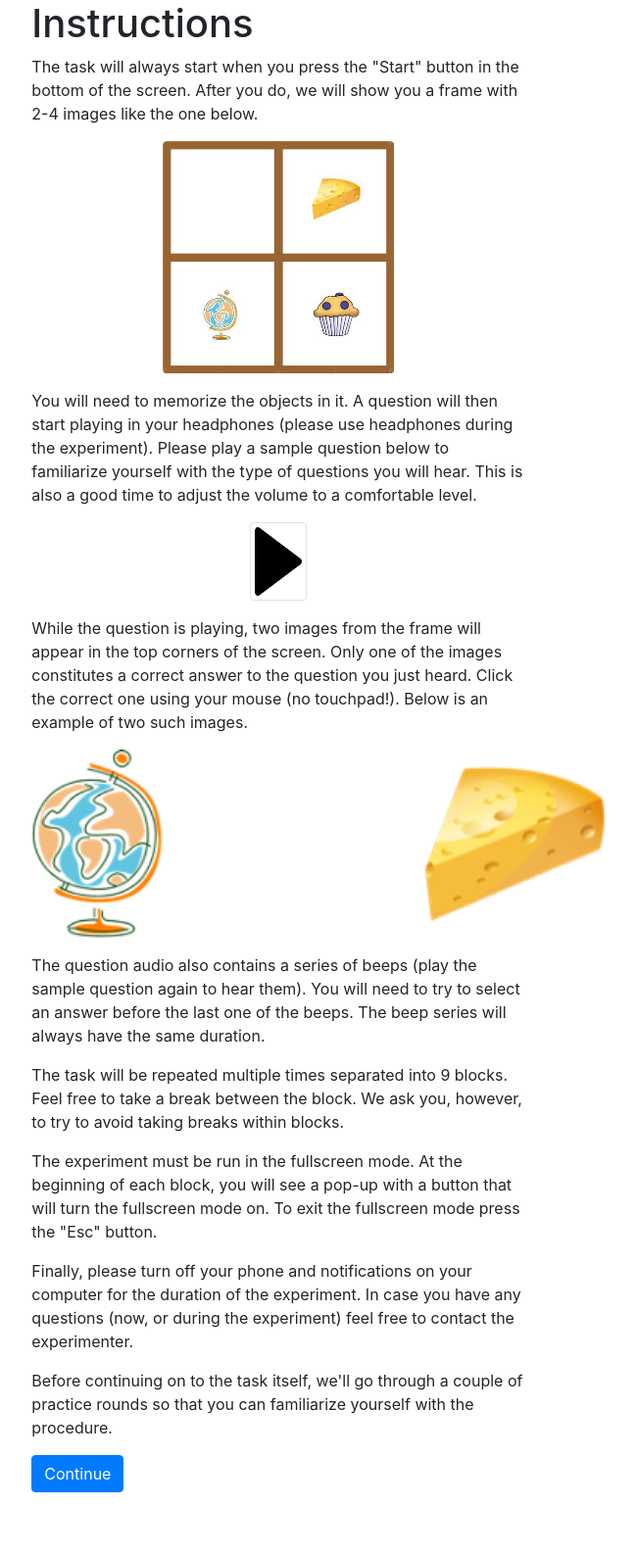
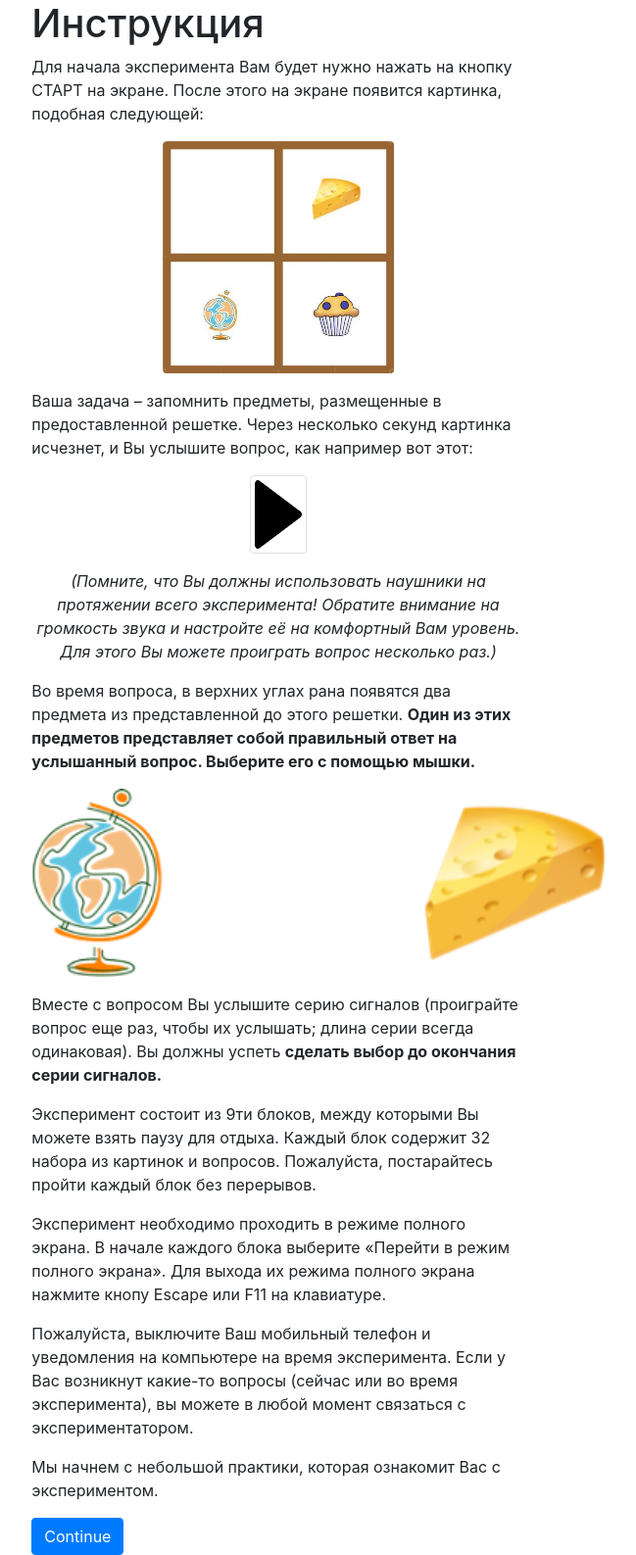
Before and after one commit to kalenkovich/mousetracking-django, a Django app: template experiment/templates/experiment/instructions.html in a window 1280 px wide. Shown: the whole page at 98% size, without its empty margins (356-1005 px from the left). Before the commit the page ends 1523 px from the top, so only its background shows below. Run offline with Django 3.2, Linux system fonts and the light colour scheme; the template is opened without the code that fills it: most values are stand-ins (such as "Sample title", 1, 10 or a date in 2020); some libraries are stand-ins or nearby versions.

Commit message:
changed instruction text to Nina's Russian version

```diff
--- a/experiment/templates/experiment/instructions.html
+++ b/experiment/templates/experiment/instructions.html
@@ -4,17 +4,20 @@
 {% block single_column %}
 
     <h1>
-        Instructions
+        Инструкция
     </h1>
 
     <p>
-        The task will always start when you press the "Start" button in the bottom of the screen.
-        After you do, we will show you a frame with 2-4 images like the one below.
+{#        The task will always start when you press the "Start" button in the bottom of the screen.#}
+        Для начала эксперимента Вам будет нужно нажать на кнопку СТАРТ на экране.
+{#        After you do, we will show you a frame with 2-4 images like the one below.#}
+        После этого на экране появится картинка, подобная следующей:
     </p>
 
     <div class="row justify-content-sm-center">
         <div class="col-lg-6 col-md-8 col-sm-10">
             <img src="{% static "experiment/sample_frame_empty-cheese-globe-muffin.jpg" %}"
+{#                 alt="Could not load the image. Please contact the experimenter."#}
                  alt="Не получилось загрузить картинку. Свяжитесь, пожалуйста, с экспериментатором."
                  width="100%"
                  style="margin-bottom:2vh;"
@@ -23,10 +26,11 @@
     </div>
 
     <p>
-        You will need to memorize the objects in it.
-        A question will then start playing in your headphones (please use headphones during the experiment).
-        Please play a sample question below to familiarize yourself with the type of questions you will hear.
-        This is also a good time to adjust the volume to a comfortable level.
+{#        You will need to memorize the objects in it.#}
+{#        A question will then start playing in your headphones (please use headphones during the experiment).#}
+{#        Please play a sample question below to familiarize yourself with the type of questions you will hear.#}
+        Ваша задача – запомнить предметы, размещенные в предоставленной решетке.
+        Через несколько секунд картинка исчезнет, и Вы услышите вопрос, как например вот этот:
     </p>
 
     <audio id = "sample-audio" src="{% static "experiment/audio/ogg/in-this-picture_right_negative.ogg" %}"></audio>
@@ -61,11 +65,23 @@
         sampleAudio.addEventListener('ended', pause);
     </script>
 
+    <p class = "text-center font-italic">
+{#        This is also a good time to adjust the volume to a comfortable level.#}
+        (Помните, что Вы должны использовать наушники на протяжении всего эксперимента!
+        Обратите внимание на громкость звука и настройте её на комфортный Вам уровень.
+        Для этого Вы можете проиграть вопрос несколько раз.)
+    </p>
+
     <p>
-        While the question is playing, two images from the frame will appear in the top corners of the screen.
-        Only one of the images constitutes a correct answer to the question you just heard.
-        Click the correct one using your mouse (no touchpad!).
-        Below is an example of two such images.
+{#        While the question is playing, two images from the frame will appear in the top corners of the screen.#}
+{#        Only one of the images constitutes a correct answer to the question you just heard.#}
+{#        Click the correct one using your mouse (no touchpad!).#}
+{#        Below is an example of two such images.#}
+        Во время вопроса, в верхних углах рана появятся два предмета из представленной до этого решетки.
+        <span class="font-weight-bold">
+            Один из этих предметов представляет собой правильный ответ на услышанный вопрос.
+            Выберите его с помощью мышки.
+        </span>
     </p>
 
     <div class="row justify-content-between align-items-center">
@@ -80,31 +96,44 @@
     </div>
 
     <p>
-        The question audio also contains a series of beeps (play the sample question again to hear them).
-        You will need to try to select an answer before the last one of the beeps.
-        The beep series will always have the same duration.
+{#        The question audio also contains a series of beeps (play the sample question again to hear them).#}
+{#        You will need to try to select an answer before the last one of the beeps.#}
+{#        The beep series will always have the same duration.#}
+        Вместе с вопросом Вы услышите серию сигналов (проиграйте вопрос еще раз, чтобы их услышать; длина серии всегда
+        одинаковая).
+        Вы должны успеть <span class="font-weight-bold">сделать выбор до окончания серии сигналов.</span>
     </p>
 
     <p>
-        The task will be repeated multiple times separated into 9 blocks.
-        Feel free to take a break between the block.
-        We ask you, however, to try to avoid taking breaks within blocks.
+{#        The task will be repeated multiple times separated into 9 blocks.#}
+{#        Feel free to take a break between the block.#}
+{#        We ask you, however, to try to avoid taking breaks within blocks.#}
+        Эксперимент состоит из 9ти блоков, между которыми Вы можете взять паузу для отдыха.
+        Каждый блок содержит 32 набора из картинок и вопросов.
+        Пожалуйста, постарайтесь пройти каждый блок без перерывов.
     </p>
 
     <p>
-        The experiment must be run in the fullscreen mode.
-        At the beginning of each block, you will see a pop-up with a button that will turn the fullscreen mode on.
-        To exit the fullscreen mode press the "Esc" button.
+{#        The experiment must be run in the fullscreen mode.#}
+{#        At the beginning of each block, you will see a pop-up with a button that will turn the fullscreen mode on.#}
+{#        To exit the fullscreen mode press the "Esc" button.#}
+        Эксперимент необходимо проходить в режиме полного экрана.
+        В начале каждого блока выберите «Перейти в режим полного экрана».
+        Для выхода их режима полного экрана нажмите кнопу Escape или F11 на клавиатуре.
     </p>
 
     <p>
-        Finally, please turn off your phone and notifications on your computer for the duration of the experiment.
-        In case you have any questions (now, or during the experiment) feel free to contact the experimenter.
+{#        Finally, please turn off your phone and notifications on your computer for the duration of the experiment.#}
+{#        In case you have any questions (now, or during the experiment) feel free to contact the experimenter.#}
+        Пожалуйста, выключите Ваш мобильный телефон и уведомления на компьютере на время эксперимента.
+        Если у Вас возникнут какие-то вопросы (сейчас или во время эксперимента), вы можете в любой момент связаться с
+        экспериментатором.
     </p>
 
     <p>
-        Before continuing on to the task itself, we'll go through a couple of practice rounds so that you can familiarize
-        yourself with the procedure.
+{#        Before continuing on to the task itself, we'll go through a couple of practice rounds so that you can familiarize#}
+{#        yourself with the procedure.#}
+        Мы начнем с небольшой практики, которая ознакомит Вас с экспериментом.
     </p>
 
 {% endblock %}
```
